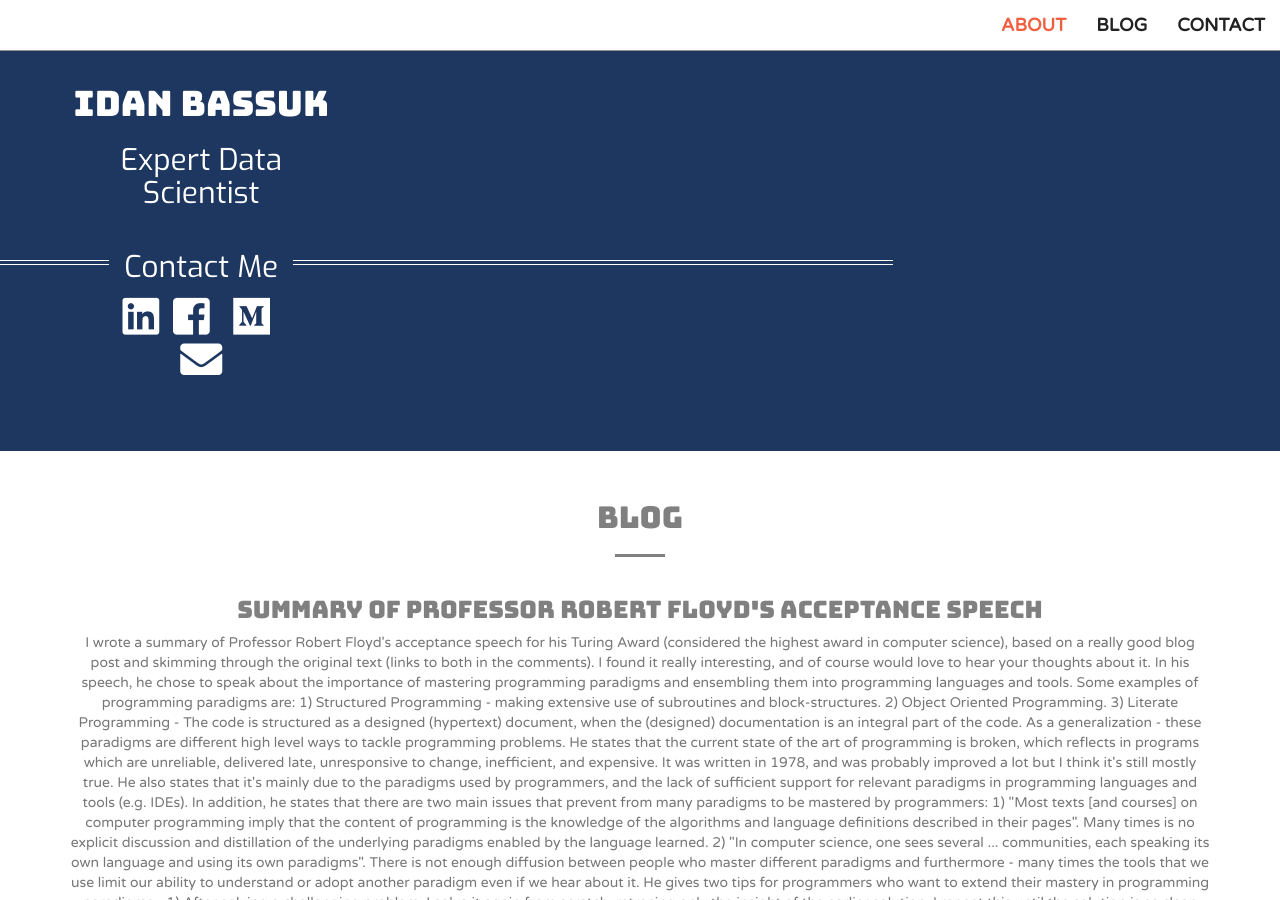
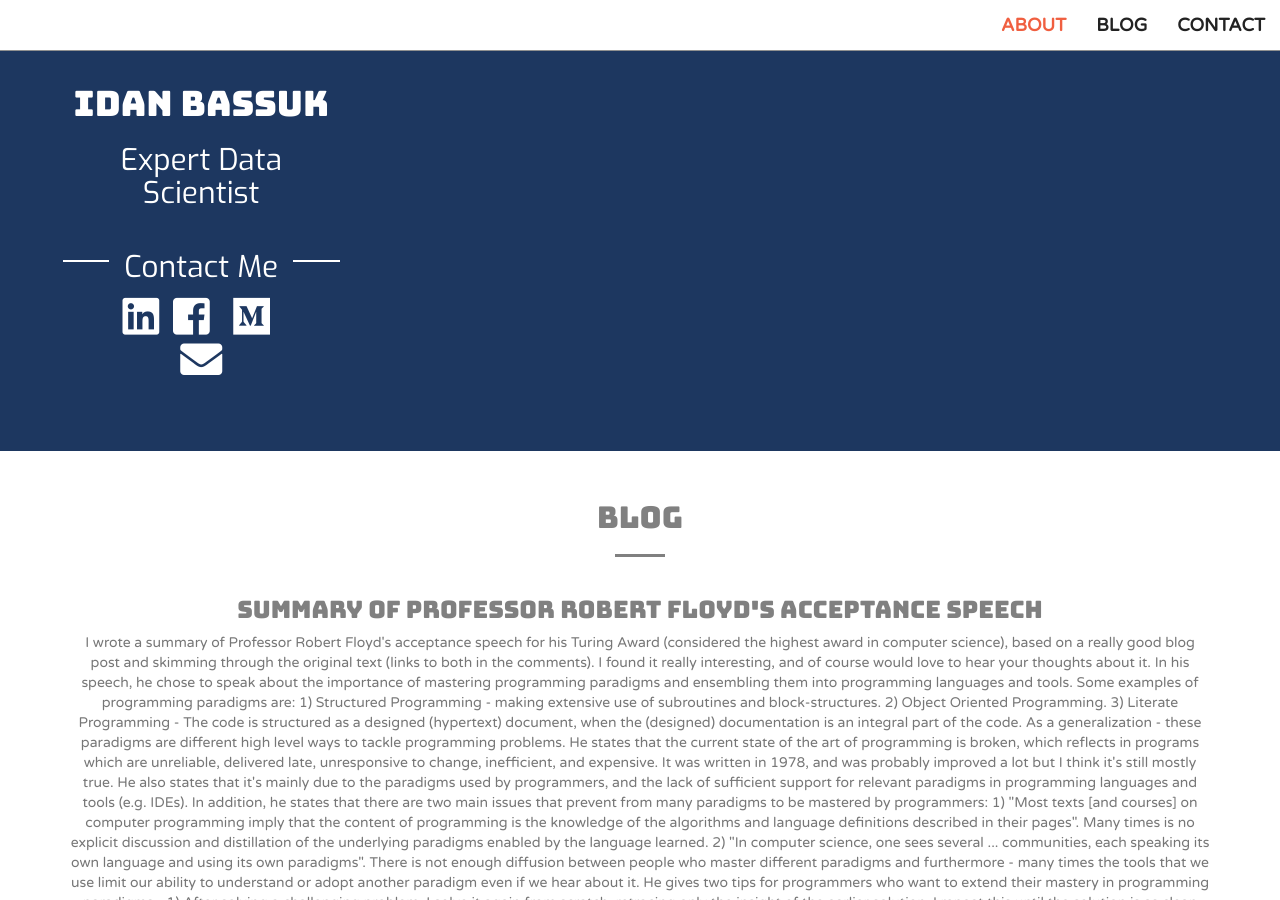
Before and after one commit to idan-bassuk/idan-bassuk.github.io, a Jekyll site: the page built from index.html, in a window 1280 px wide and 900 px high, scrolled down 1170 px. Built offline with Jekyll 4.4.1, drawn with Linux system fonts in a browser that asks for light colours; some web fonts are replaced.

Commit message:
Update _base.scss

```diff
--- a/_sass/_base.scss
+++ b/_sass/_base.scss
@@ -4,10 +4,10 @@
 #profile-photo , #about-txt {padding-top: 25px; padding-bottom: 25px;}
 #about {
 	* h2 {font-family: 'Exo', sans-serif;}
-	* .contact-txt {font-family: 'Lato', sans-serif;}
 }
 
 .fancy {
+  font-family: 'Lato', sans-serif;
   line-height: 0.5;
   text-align: center;
 }
@@ -19,11 +19,11 @@
 .fancy span:after {
   content: "";
   position: absolute;
-  height: 5px;
+  height: 1px;
   border-bottom: 1px solid white;
   border-top: 1px solid white;
   top: 0;
-  width: 600px;
+  width: 30%;
 }
 .fancy span:before {
   right: 100%;
```
